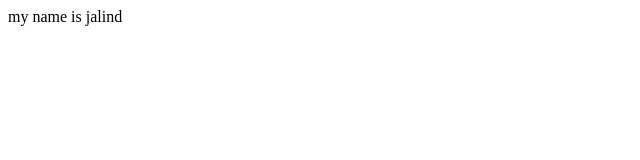
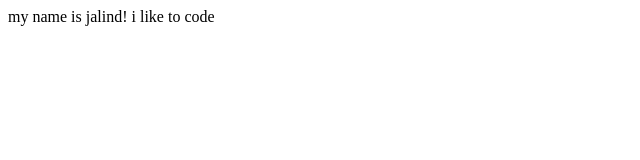
Before and after one commit to Jguillroy/first-github-project, a plain HTML site: page index.html in a window 1280 px wide. Shown: the full height of the page, 0-640 px from the left. Drawn offline with Linux system fonts and the light colour scheme.

Commit message:
name chnge

```diff
--- a/index.html
+++ b/index.html
@@ -6,6 +6,7 @@
   <title>Document</title>
 </head>
 <body>
-  my name is jalind
+  my name is jalind!
+  i like to code
 </body>
 </html>
```
